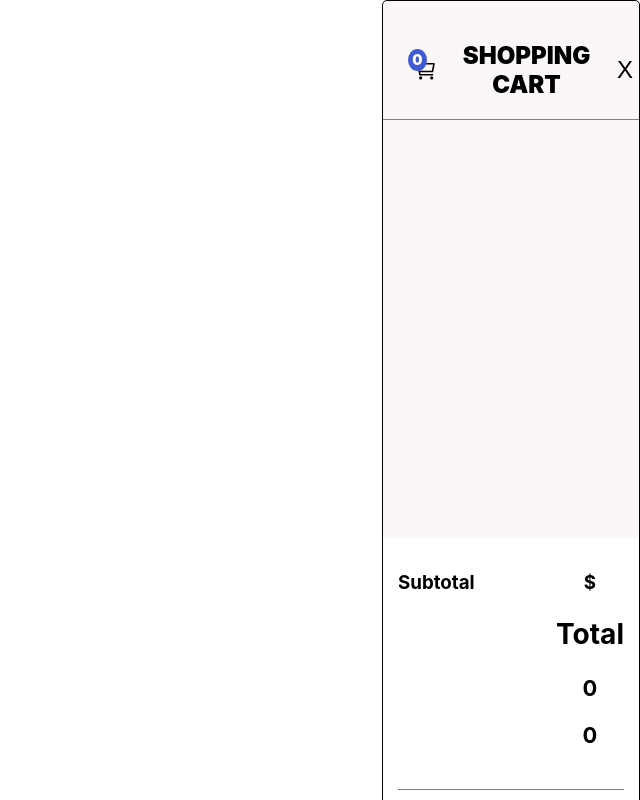
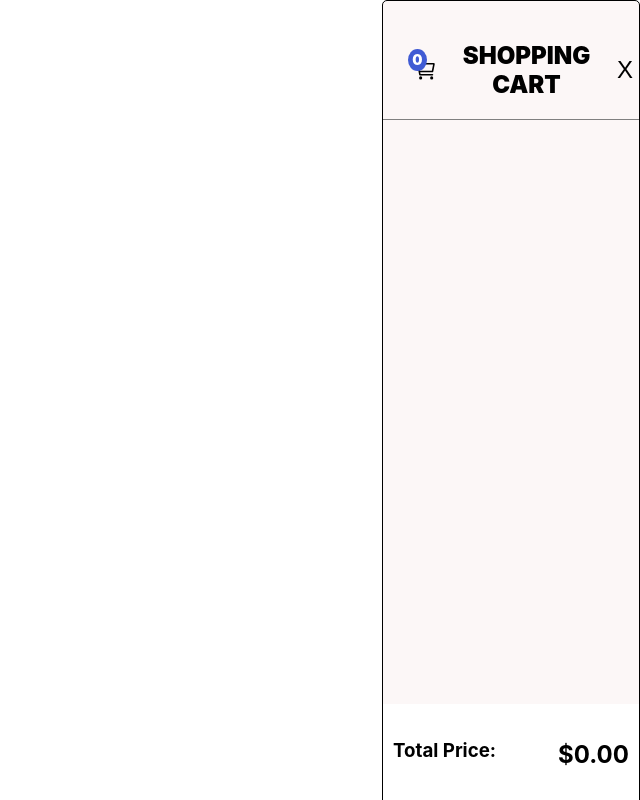
Before and after one commit to blase147/my-shop, a React (Create React App) app: page /myCart in a window 1280 px wide. Shown: the whole page, without its empty margins (640-1280 px from the left). Built offline with nearby package versions, Linux system fonts and the light colour scheme.

Commit message:
fix cart

```diff
--- a/src/components/myCart/cartItem.jsx
+++ b/src/components/myCart/cartItem.jsx
@@ -1,5 +1,5 @@
 import React from 'react';
-import { useDispatch, useSelector } from 'react-redux';
+import { useDispatch } from 'react-redux';
 import PropTypes from 'prop-types';
 import { FaTrash } from 'react-icons/fa';
 import {
@@ -7,18 +7,14 @@ import {
   decrementQuantity,
   removeItem,
 } from '../../Redux/Reducers/cartSlice';
+import './cartItem.scss';
 
 const CartItem = (
   {
     id, image, name, desc, price, quantity = 1,
   },
 ) => {
-  const cart = useSelector((state) => state.cart.cart);
   const dispatch = useDispatch();
-
-  const subtotal = Array.isArray(cart)
-    ? cart.reduce((total, item) => total + item.quantity * parseFloat(item.price), 0)
-    : 0;
 
   return (
     <div className="cartItem">
@@ -44,20 +40,6 @@ const CartItem = (
           />
         </div>
       </div>
-      <div className="cart_summary_checkout">
-        <div className="cart_total">
-          <div className="cart_total_cont">
-            <div className="cart_total_desc">
-              <h3>Subtotal</h3>
-              <h3>
-                $
-                {subtotal.toFixed(2)}
-              </h3>
-            </div>
-          </div>
-        </div>
-      </div>
-
     </div>
   );
 };
--- /dev/null
+++ b/src/components/myCart/cartItem.scss
@@ -0,0 +1,28 @@
+.cartItem {
+  display: flex;
+  justify-content: center;
+//   background-color: #670ef7;
+  margin-bottom: 10px;
+  .cartItem__image {
+    width: 50%;
+    border-radius: 15px;
+  }
+  .cartItem__info {
+    width: 50%;
+    padding: 0 5px;
+    text-align: left;
+  }
+  .myCart_addmorebtn {
+    display: flex;
+    justify-content: space-around;
+    align-items: center;
+    align-content: start;
+
+    & button {
+        display: flex;
+        align-items: center;
+      margin: 0;
+      padding: 0;
+    }
+  }
+}
--- a/src/components/myCart/myCart.jsx
+++ b/src/components/myCart/myCart.jsx
@@ -4,6 +4,7 @@ import PropTypes from 'prop-types';
 import { IoCartOutline } from 'react-icons/io5';
 import CartItem from './cartItem';
 import Total from './total';
+import './myCart.scss';
 
 const MyCart = ({ onClose }) => {
   const cart = useSelector((state) => state.cart.cart);
@@ -46,18 +47,14 @@ const MyCart = ({ onClose }) => {
               quantity={item.quantity}
             />
           ))}
-          <div className="cart_summary_checkout">
-            <div className="cart_total">
-              <div className="cart_total_cont">
-                <div className="cart_total_desc">
-                  <h3>Subtotal</h3>
-                  <h3>
-                    $
-                    <Total />
-                  </h3>
-                </div>
-              </div>
-            </div>
+        </div>
+      </div>
+      <div className="cart_summary_checkout">
+        <div className="cart_total">
+          <div className="cart_total_cont">
+            <p>
+              <Total />
+            </p>
           </div>
         </div>
       </div>
--- a/src/components/myCart/myCart.scss
+++ b/src/components/myCart/myCart.scss
@@ -77,15 +77,17 @@
 
   .myCart_cont {
     display: flex;
-    overflow-y: auto;
-
+    flex-direction: column;
+    overflow-y: auto; /* Enable vertical scrolling */
+    // background-color: rgb(17, 189, 25);
+    padding: 10px; /* Add some padding for better appearance */
+    height: 80vh;
     .myCart_card {
       display: flex;
+      flex-direction: column;
       width: 100%;
-      justify-content: center;
-      padding: 12px;
-      margin-bottom: 20px;
-      scroll-behavior: smooth;
+      margin: 12px;
+      padding-bottom: 80px;
 
       .myCart_img_cont {
         width: 50%;
@@ -152,14 +154,14 @@
 
     .cart_total {
       display: flex;
-      justify-content: space-between;
+      // justify-content: space-between;
       margin-bottom: 1rem;
-      padding: 15px;
+      // padding: 15px;
 
       .cart_total_cont {
         display: flex;
         flex-direction: column;
-        justify-content: space-between;
+        // justify-content: space-between;
         width: 100%;
 
         .cart_total_desc {
--- a/src/components/myCart/total.jsx
+++ b/src/components/myCart/total.jsx
@@ -1,25 +1,41 @@
+import React from 'react';
 import { useSelector } from 'react-redux';
+import './total.scss';
 
 const Total = () => {
-  const cart = useSelector((state) => state.cart);
+  const cart = useSelector((state) => state.cart.cart);
 
   const getTotal = () => {
-    let totalQuantity = 0;
+    // let totalQuantity = 0;
     let totalPrice = 0;
-    // Check if cart is an array before using forEach
+
     if (Array.isArray(cart)) {
       cart.forEach((item) => {
-        totalQuantity += item.quantity;
-        totalPrice += item.price * item.quantity;
+        // Convert quantity and price to numbers if they are stored as strings
+        const quantity = parseInt(item.quantity, 10);
+        const price = parseFloat(item.price);
+
+        if (!Number.isNaN(quantity) && !Number.isNaN(price)) {
+          // totalQuantity += quantity;
+          totalPrice += price * quantity;
+        }
       });
     }
-    return { totalPrice, totalQuantity };
+
+    return { totalPrice };
   };
+
   return (
-    <div>
-      <h2>Total</h2>
-      <h3>{getTotal().totalQuantity}</h3>
-      <h3>{getTotal().totalPrice}</h3>
+    <div className="total">
+      <div>
+        <h3>Total Price: </h3>
+      </div>
+      <diV>
+        <h2>
+          $
+          {getTotal().totalPrice.toFixed(2)}
+        </h2>
+      </diV>
     </div>
   );
 };
--- /dev/null
+++ b/src/components/myCart/total.scss
@@ -0,0 +1,7 @@
+.total {
+    display: flex;
+    justify-content: space-between;
+    // background-color: red;
+    padding: 0 10px;
+    // width: 100%;
+}
--- a/src/components/products/products.jsx
+++ b/src/components/products/products.jsx
@@ -4,6 +4,10 @@ import { useDispatch, useSelector } from 'react-redux';
 import { fetchProducts } from '../../Redux/Reducers/productSlice';
 import { addToCart } from '../../Redux/Reducers/cartSlice';
 import './products.scss';
+import Header from '../header/header';
+import Menu from '../menu/menu';
+import Newsletter from '../newsletterSub/newsletterSub';
+import CopyRight from '../copyright/copyright';
 
 const Products = () => {
   const dispatch = useDispatch();
@@ -17,6 +21,8 @@ const Products = () => {
 
   return (
     <div className="products">
+      <Header />
+      <Menu />
       <h2>Products</h2>
       <div>
         {status === 'loading' && <div>Loading...</div>}
@@ -44,15 +50,21 @@ const Products = () => {
                   <p className="cat">{product.category}</p>
                   <p className="discount">{product.discount}</p>
                   <p className="produc_type">{product.product_type}</p>
+                  <button
+                    type="button"
+                    onClick={() => dispatch(addToCart(product))}
+                  >
+                    Add to Cart
+                  </button>
                 </div>
-                <button type="button" onClick={() => dispatch(addToCart(product))}>
-                  Add to Cart
-                </button>
               </>
             ))}
           </div>
         )}
       </div>
+      <Newsletter />
+      <footer />
+      <CopyRight />
     </div>
   );
 };
--- a/src/components/products/products.scss
+++ b/src/components/products/products.scss
@@ -4,6 +4,7 @@
   .products_cont {
     display: flex;
     justify-content: center;
+    flex-wrap: wrap;
     gap: 20px;
     // background-color: blue;
     width: 80%;
@@ -13,15 +14,14 @@
       display: flex;
       flex-direction: column;
       text-align: left;
-    //   background-color: green;
+      // background-color: green;
       padding: 10px;
-      width: 25%;
-    //   margin: auto;
+      width: 20%;
       border-radius: 15px;
       border: 1px solid black;
       .product_image {
         display: flex;
-        background-color: yellow;
+        // background-color: yellow;
         width: 100%;
         // height: 400px;
         border-radius: 15px;
```
